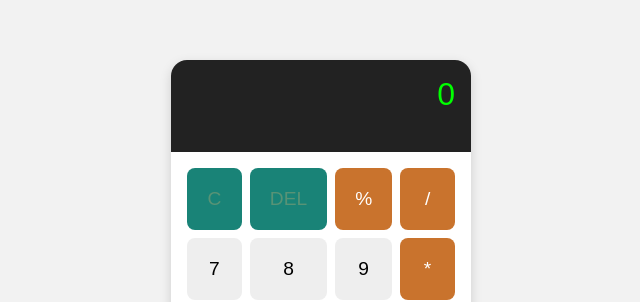
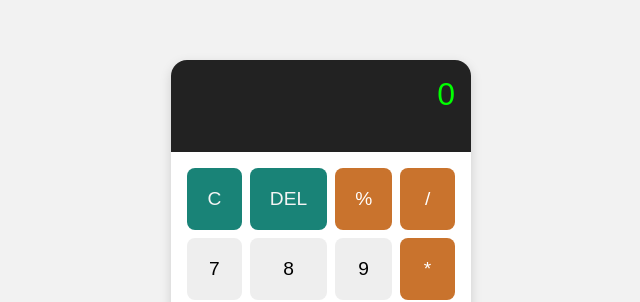
Before and after one commit to amarhadpad1/calculator, a React (Vite) app: page / in a window 1280 px wide. Shown: the part 107-409 px from the top of the page, without its empty margins (319-959 px from the left). Built offline with nearby package versions, Linux system fonts and the light colour scheme.

Commit message:
src/styles.css

```diff
--- a/src/styles.css
+++ b/src/styles.css
@@ -69,7 +69,7 @@ body {
 /* Utility buttons (C, DEL) */
 .util {
   background: #198377;
-  color: rgb(88, 147, 118);
+  color: rgb(244, 244, 244);
 }
 
 /* Equals button at bottom-right, spans 2 columns */
```
